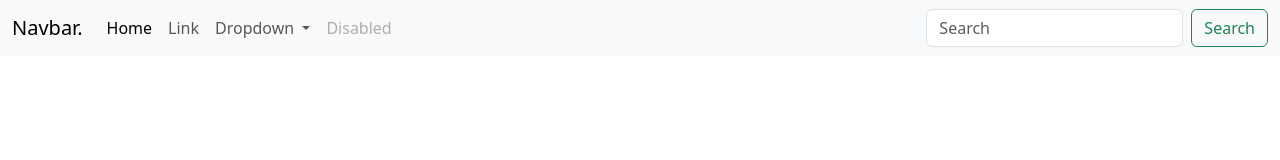
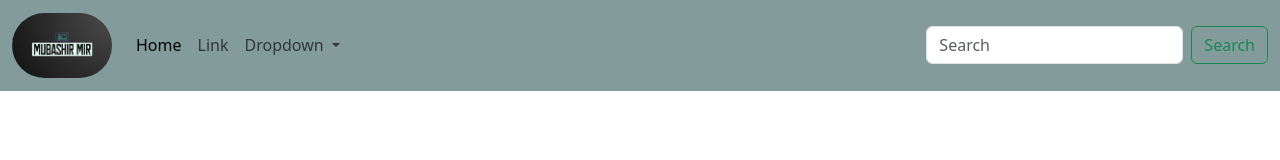
Before and after one commit to Mubashir24241/bootstrap-project, a plain HTML site: page index.html in a window 1280 px wide. Drawn offline with nearby package versions, Linux system fonts and the light colour scheme.

Commit message:
updated file

```diff
--- a/index.html
+++ b/index.html
@@ -8,9 +8,11 @@
   </head>
   <body>
 
-    <nav class="navbar navbar-expand-lg bg-body-tertiary">
+    <nav class="navbar navbar-expand-lg " style="background-color: rgb(131, 156, 155);">
         <div class="container-fluid">
-          <a class="navbar-brand" href="#">Navbar.</a>
+          <a class="navbar-brand" href="#" >
+          <img src="images/logo.jpg" alt="logo" class="rounded-pill" width="100px">
+          </a>
           <button class="navbar-toggler" type="button" data-bs-toggle="collapse" data-bs-target="#navbarSupportedContent" aria-controls="navbarSupportedContent" aria-expanded="false" aria-label="Toggle navigation">
             <span class="navbar-toggler-icon"></span>
           </button>
@@ -32,9 +34,6 @@
                   <li><hr class="dropdown-divider"></li>
                   <li><a class="dropdown-item" href="#">Something else here</a></li>
                 </ul>
-              </li>
-              <li class="nav-item">
-                <a class="nav-link disabled" aria-disabled="true">Disabled</a>
               </li>
             </ul>
             <form class="d-flex" role="search">
```
Also changed, not shown: images/logo.jpg (added).
